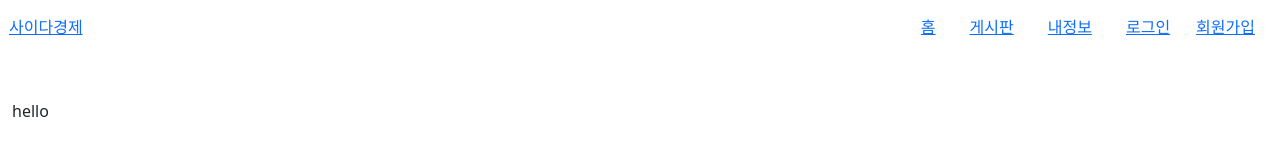
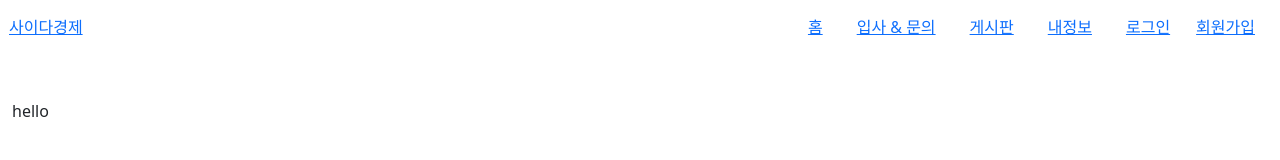
Before and after one commit to yoogukhyeon/jwtLoginNext, a Next.js app: page / in a window 1280 px wide. Shown: the top 160 px of the page. Built offline with nearby package versions, Linux system fonts and the light colour scheme.

Commit message:
partner logic 생성

```diff
--- a/components/header.js
+++ b/components/header.js
@@ -29,6 +29,9 @@ export default function Header({children}){
                     <div className="flex flex-row">
                         <Link href="/">
                             <a className="btn btn-link mr-2">홈</a>
+                        </Link>
+                        <Link href="/partner">
+                            <a className="btn btn-link mr-2">입사 & 문의</a>
                         </Link>
                         <Link href="/articles">
                                 <a className="btn btn-link mr-2">게시판</a>
```
Also changed, not shown: pages/partner/index.js (added, +9 -0 lines).
